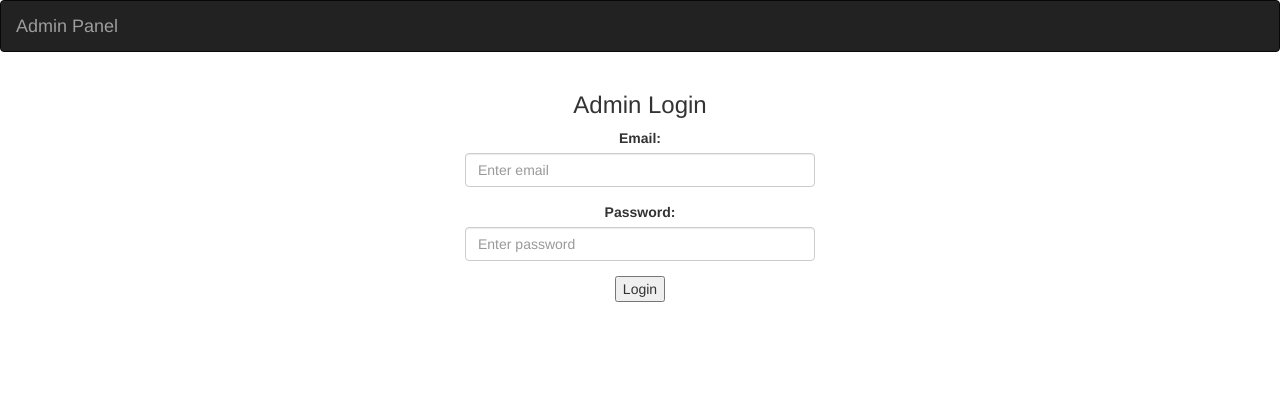
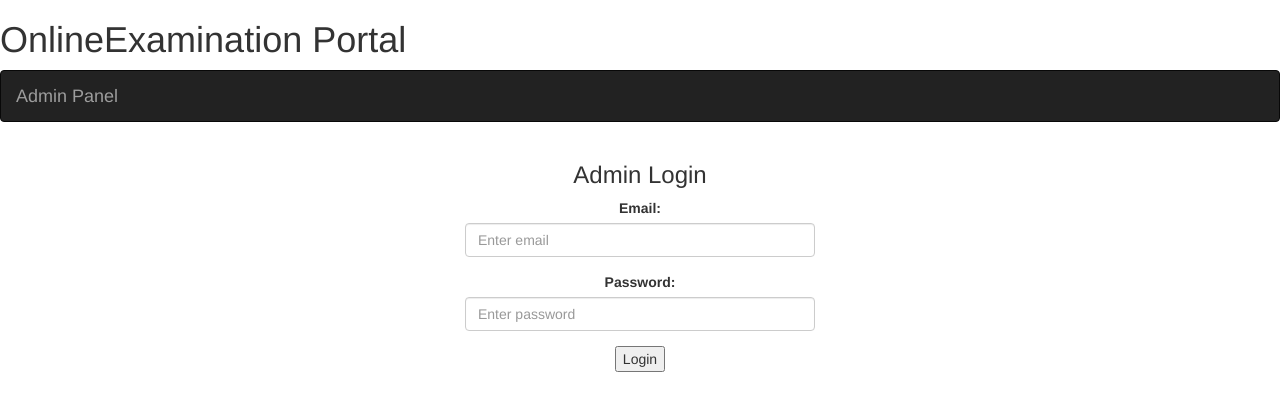
Before and after one commit to paik1/OnlineExaminationPortal, a PHP site: page /admin/index.php in a window 1280 px wide. Shown: the top 411 px of the page. Run offline with PHP 8.4, Linux system fonts and the light colour scheme.

Commit message:
admin panel

```diff
--- /dev/null
+++ b/admin/adminIndex.css
@@ -0,0 +1 @@
+/* No CSS *//*# sourceMappingURL=adminIndex.css.map */
--- a/admin/index.php
+++ b/admin/index.php
@@ -11,9 +11,12 @@
   <link rel="stylesheet" href="https://maxcdn.bootstrapcdn.com/bootstrap/3.4.1/css/bootstrap.min.css">
   <script src="https://ajax.googleapis.com/ajax/libs/jquery/3.5.1/jquery.min.js"></script>
   <script src="https://maxcdn.bootstrapcdn.com/bootstrap/3.4.1/js/bootstrap.min.js"></script>
+  <link rel="stylesheet" href="adminIndex.css">
 </head>
 <body>
-
+<div class="header">
+    <h1> <span>O</span>nline<span>E</span>xamination <span>P</span>ortal</h1>
+</div>
 <nav class="navbar navbar-inverse">
   <div class="container-fluid">
     <div class="navbar-header">
```
Also changed, not shown: admin/adminIndex.scss (added), 1 other file.
